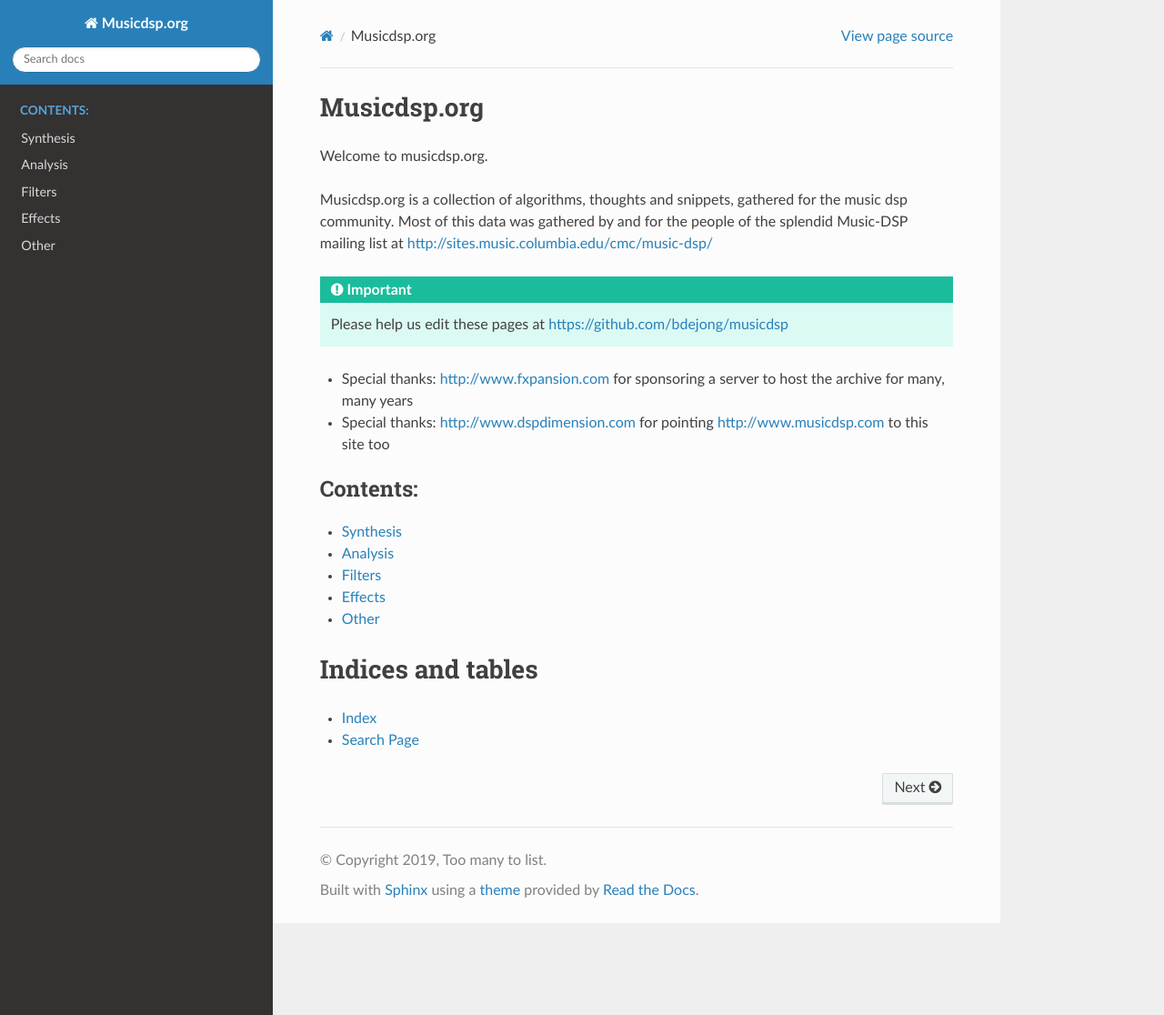
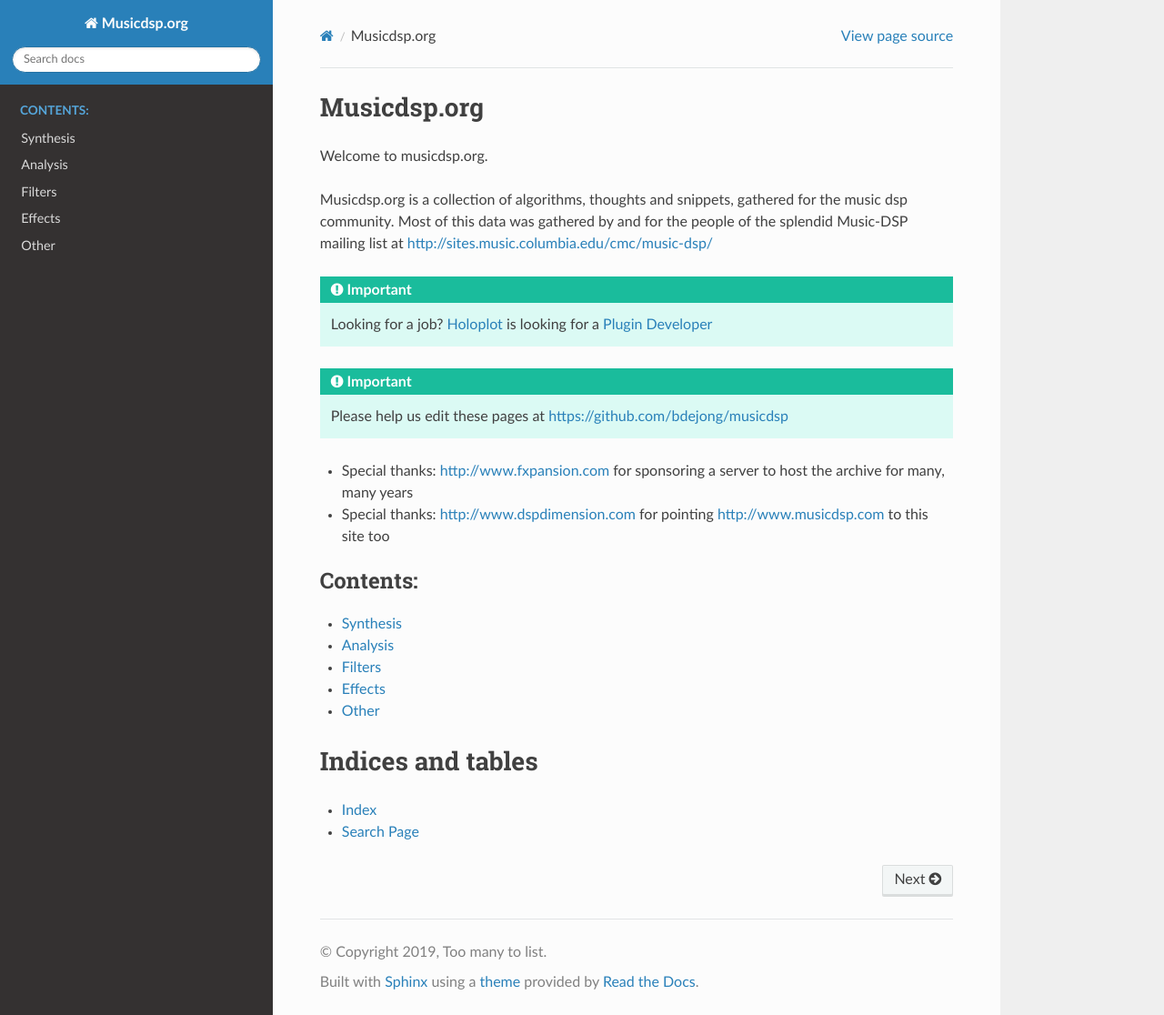
Before and after one commit to bdejong/musicdsp, a Sphinx documentation site: the page built from source/index.rst, in a window 1280 px wide and 1116 px high. Shown: the whole window at 91% size. Built offline with Sphinx 7.4.7 and the Read the Docs theme 2.0.0, drawn with Linux system fonts in a browser that asks for light colours.

Commit message:
Some Holoplot Spam :-)

```diff
--- a/source/index.rst
+++ b/source/index.rst
@@ -4,6 +4,9 @@
 Welcome to musicdsp.org.
 
 Musicdsp.org is a collection of algorithms, thoughts and snippets, gathered for the music dsp community. Most of this data was gathered by and for the people of the splendid Music-DSP mailing list at http://sites.music.columbia.edu/cmc/music-dsp/
+
+.. important::
+   Looking for a job? `Holoplot <http://www.holoplot.com>`__ is looking for a `Plugin Developer <https://holoplot-jobs.personio.de/job/110503>`__
 
 .. IMPORTANT::
    Please help us edit these pages at https://github.com/bdejong/musicdsp
```
